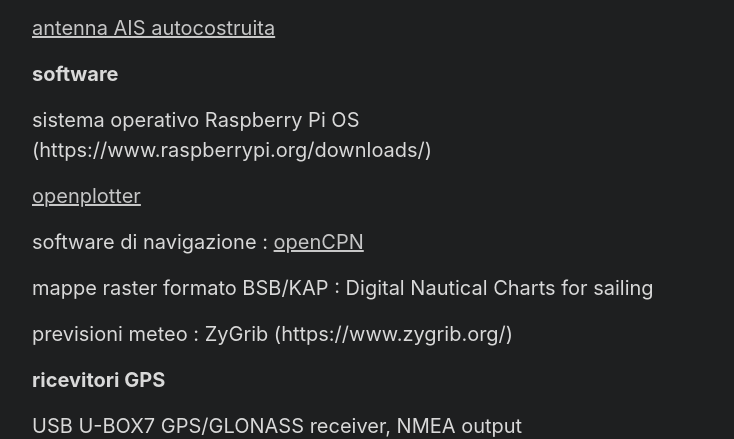
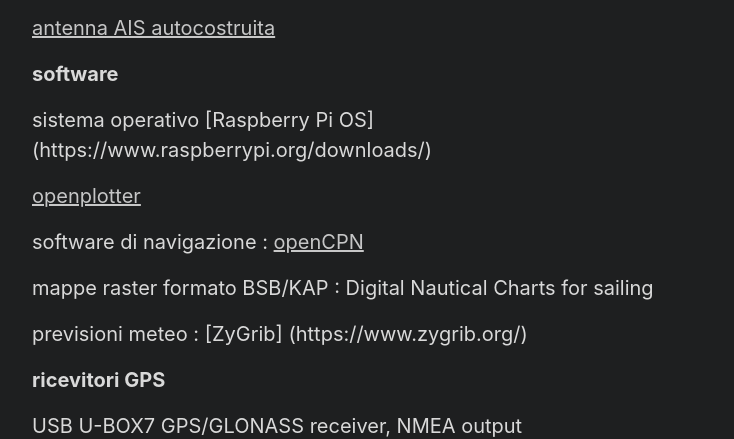
Before and after one commit to sy-polaris/sy-polaris.github.io, a Jekyll site: the page built from pagine/computing_software.md, in a window 1280 px wide. Shown: the part 592-1031 px from the top of the page, without its empty margins (272-1006 px from the left). Built offline with Jekyll 4.4.1, drawn with Linux system fonts in a browser that asks for light colours.

```diff
--- a/pagine/computing_software.md
+++ b/pagine/computing_software.md
@@ -22,7 +22,7 @@ RaspberryPi 3 Mod. B, monitor LCD 7″ VGA a 12V, mini-tastiera con touchpad, US
 
 **software**
 
-sistema operativo Raspberry Pi OS (https://www.raspberrypi.org/downloads/)
+sistema operativo [Raspberry Pi OS] (https://www.raspberrypi.org/downloads/)
 
 [openplotter](http://openmarine.net/)
 
@@ -30,7 +30,7 @@ software di navigazione : [openCPN](http://opencpn.org)
 
 mappe raster formato BSB/KAP : Digital Nautical Charts for sailing
 
-previsioni meteo : ZyGrib (https://www.zygrib.org/)
+previsioni meteo : [ZyGrib] (https://www.zygrib.org/)
 
 **ricevitori GPS**
 
```
